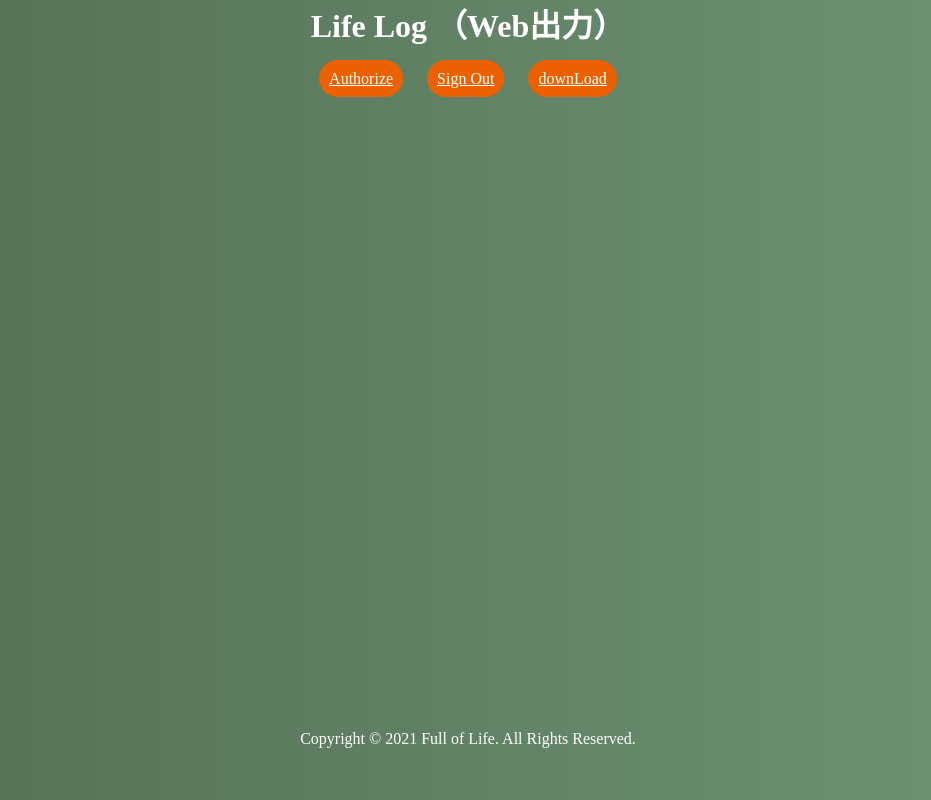
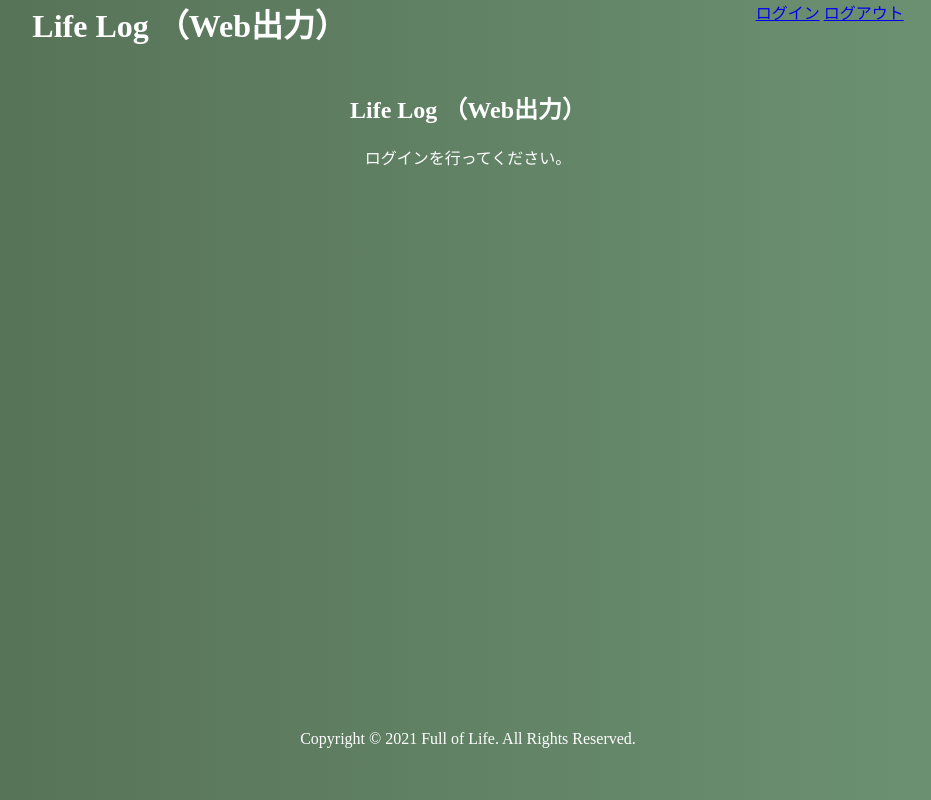
Before and after one commit to tomo1833/life_log_web, a Flask app: page / in a window 1280 px wide. Shown: the whole page, without its empty margins (172-1103 px from the left). Run offline with Flask 2, Linux system fonts and the light colour scheme; some libraries are stand-ins or nearby versions.

Commit message:
Immediately before release

```diff
--- a/server.py
+++ b/server.py
@@ -12,7 +12,11 @@ app = Flask(__name__)
 
 @app.route('/')
 def indexpage():
-    return render_template('index.html')
+
+    env_client_id = os.environ['CLIENT_ID']
+    env_api_key = os.environ['API_KEY']
+
+    return render_template('index.html', client_id=env_client_id, api_key=env_api_key)
 
 @app.route('/caldownload', methods=['POST'])
 def caldownload():
@@ -21,6 +25,7 @@ def caldownload():
     result = request.get_data()
     dec = json.loads(result)
 
+    # print(dec)
     # 日付取得
     today_time = datetime.datetime.now()
     today_date_str = today_time.strftime("%Y%m%d")
@@ -28,6 +33,7 @@ def caldownload():
     yesterday_date_str = (today_time - datetime.timedelta(days=1)).strftime("%Y%m%d")
 
     # 前日：ディレクトリ削除/当日：ディレクトリ作成
+    # TODO 削除は前日以前
     yestaday_directory_path = './' + yesterday_date_str
     today_directory_path = './' + today_date_str
     if (os.path.isdir(yestaday_directory_path)):
@@ -42,28 +48,42 @@ def caldownload():
     # Excel file copy.
     shutil.copy('./output.xlsx', new_file_full_path)
 
+    # WorkBookロード
     wb = openpyxl.load_workbook(new_file_full_path)
     sheet = wb['Sheet']
 
-    for dateIndex in range(calendar.monthrange(2021, 2)[0], calendar.monthrange(2021, 2)[1]):
+    # WorkBookセル書き込み
+    # 初期値
+    year = 2020
+    month = 1
+    last_data = dec[len(dec) - 1 ]
+    if 'requestdate' in last_data:
+        year = int(last_data['requestdate'][:4])
+        month = int(last_data['requestdate'][4:])
+
+    for dateIndex in range(calendar.monthrange(year, month)[0], calendar.monthrange(year, month)[1]):
         sheet['A' + str(dateIndex + 5) ] = dateIndex + 1
-        sheet['C' + str(dateIndex + 5) ] = datetime.date(2021, 2, dateIndex + 1).strftime('%a')
+        sheet['C' + str(dateIndex + 5) ] = datetime.date(year, month, dateIndex + 1).strftime('%a')
         for event in dec:
-            startTime = datetime.datetime.strptime(event['start']['dateTime'], '%Y-%m-%dT%H:%M:%S%z')
-            endTime = datetime.datetime.strptime(event['end']['dateTime'], '%Y-%m-%dT%H:%M:%S%z')
-            if dateIndex + 1 == startTime.day:
-                sheet['D' + str(dateIndex + 5) ] = '○'
-                sheet['E' + str(dateIndex + 5) ] = startTime.strftime('%H:%M')
-                sheet['F' + str(dateIndex + 5) ] = endTime.strftime('%H:%M')
+            if 'start' in event:
+                startTime = datetime.datetime.strptime(event['start']['dateTime'], '%Y-%m-%dT%H:%M:%S%z')
+                endTime = datetime.datetime.strptime(event['end']['dateTime'], '%Y-%m-%dT%H:%M:%S%z')
+                if dateIndex + 1 == startTime.day:
+                    sheet['D' + str(dateIndex + 5) ] = '○'
+                    sheet['E' + str(dateIndex + 5) ] = startTime.strftime('%H:%M')
+                    sheet['F' + str(dateIndex + 5) ] = endTime.strftime('%H:%M')
 
-    wb.save('newoutput.xlsx')
+    # WorkBook書き込み
+    wb.save(new_file_full_path)
 
+    # スプレットシートダウンロード
     XLSX_MIMETYPE = 'application/vnd.openxmlformats-officedocument.spreadsheetml.sheet'
     response = make_response()
     response.data = open(new_file_full_path, "rb").read()
     downloadFileName = 'new_file_name'
     response.headers['Content-Disposition'] = 'attachment; filename=' + downloadFileName
     response.mimetype = XLSX_MIMETYPE
+
     return response
 
 
--- a/static/css/main.css
+++ b/static/css/main.css
@@ -1,5 +1,9 @@
-body, header, footer, div, h1 {
-    padding:0;
+body,
+header,
+footer,
+div,
+h1 {
+    padding: 0;
     margin: 0;
 }
 
@@ -8,6 +12,22 @@ body, header, footer, div, h1 {
     width: 100vw;
     height: 100vh;
     text-align: center;
+}
+
+.container-header {
+    display: flex;
+    flex-direction: row;
+    justify-content: space-around;
+}
+
+.container-main {
+    align-items: center;
+    display: flex;
+    flex-direction: column;
+}
+
+.item-button {
+    padding: 10px;
 }
 
 header {
@@ -38,22 +58,34 @@ footer {
     bottom: 0;
 }
 
-.btn--orange,
-a.btn--orange {
-  width: 250px;
-  color: #fff;
-  background-color: #eb6100;
-  cursor:pointer;
-  padding: 10px;
-  margin: 10px;
+.btn--orange {
+    background-color: #eb6100;
+    border: none;
+    color: #fff;
+    margin: 10px;
+    padding: 10px;
+    width: 250px;
 }
 
-.btn--orange:hover,
-a.btn--orange:hover {
-  color: #fff;
-  background: #f56500;
+.btn--orange:hover {
+    background: #f56500;
+    color: #fff;
+    cursor: pointer;
 }
 
-a.btn--radius {
-   border-radius: 100vh;
+.btn--radius {
+    border-radius: 100vh;
 }
+
+text1 {
+    width: 100%;
+    padding: 10px 15px;
+    font-size: 16px;
+    border-radius: 3px;
+    border: 2px solid #ddd;
+    box-sizing: border-box;
+}
+
+#main-item {
+    display: none;
+}
--- a/templates/index.html
+++ b/templates/index.html
@@ -1,51 +1,71 @@
 <!DOCTYPE html>
 <html lang="jp">
-
     <head>
-  <meta charset="UTF-8">
-  <meta http-equiv="X-UA-Compatible" content="IE=edge">
-  <meta name="viewport" content="width=device-width, initial-scale=1.0">
+        <meta charset="UTF-8" />
+        <meta http-equiv="X-UA-Compatible" content="IE=edge" />
+        <meta name="viewport" content="width=device-width, initial-scale=1.0" />
         <title>Life Log （ファイル出力）</title>
-  <link rel="stylesheet" href="/static/css/main.css">
+        <link rel="stylesheet" href="/static/css/main.css" />
     </head>
 
     <body>
-
         <div class="container">
             <header>
+                <div class="container-header">
+                    <div class="item-header">
                         <h1>Life Log （Web出力）</h1>
+                    </div>
+                    <div class="item-nav">
+                        <a id="authorize_button" href="javascript:void(0);">ログイン</a>
+                        <a id="signout_button" href="javascript:void(0);">ログアウト</a>
+                    </div>
+                </div>
             </header>
+            <main>
+                <div class="container-main">
+                    <div class="item-logo">
+                        <h2>Life Log （Web出力）</h2>
+                        <p>ログインを行ってください。</p>
+                    </div>
+                    <div id="main-item">
+                        <div class="item-text">
+                            <p>年月を入力してdownloadボタンをクリックするとGoogle Calendarから勤務表を出力します。</p>
+                        </div>
+                        <div class="item-input">
+                            <label>
+                                年月(YYYYMM)：
+                                <input id="input-year-month" type="text" name="year_month" size="6" maxlength="6" />
+                            </label>
+                        </div>
+                        <div class="item-button">
+                            <button id="download_button" class="btn btn--orange btn--radius" onclick="listUpcomingEvents();">勤務表ダウンロード</button>
+                        </div>
+                    </div>
+                </div>
 
-    <main>
-      <!--Add buttons to initiate auth sequence and sign out-->
-      <div class="div-button">
-        <a id="authorize_button" href="javascript:void(0);" class="btn btn--orange btn--radius">Authorize</a>
-        <a id="signout_button" href="javascript:void(0);" class="btn btn--orange btn--radius">Sign Out</a>
-        <a id="download_button" href="javascript:void(0);" class="btn btn--orange btn--radius" onclick="listUpcomingEvents();">downLoad</a>
-
-        <pre id="content" style="white-space: pre-wrap;"></pre>
-      </div>
                 <script type="text/javascript">
                     // Client ID and API key from the Developer Console
-        var CLIENT_ID = 'XXXXX';
-        var API_KEY = 'XXXXX';
+                    let CLIENT_ID = "{{ client_id }}";
+                    let API_KEY = "{{ api_key }}";
 
                     // Array of API discovery doc URLs for APIs used by the quickstart
-        var DISCOVERY_DOCS = ["https://www.googleapis.com/discovery/v1/apis/calendar/v3/rest"];
+                    let DISCOVERY_DOCS = ["https://www.googleapis.com/discovery/v1/apis/calendar/v3/rest"];
 
                     // Authorization scopes required by the API; multiple scopes can be
                     // included, separated by spaces.
-        var SCOPES = "https://www.googleapis.com/auth/calendar.readonly";
+                    let SCOPES = "https://www.googleapis.com/auth/calendar.readonly";
 
-        var authorizeButton = document.getElementById('authorize_button');
-        var signoutButton = document.getElementById('signout_button');
-        var downloadButton = document.getElementById('download_button');
+                    let authorize_button = document.getElementById("authorize_button");
+                    let download_button = document.getElementById("download_button");
+                    let signout_button = document.getElementById("signout_button");
+                    let main_item = document.getElementById("main-item");
 
                     /**
                      *  On load, called to load the auth2 library and API client library.
                      */
                     function handleClientLoad() {
-          gapi.load('client:auth2', initClient);
+                        gapi.load("client:auth2", initClient);
+                        document.getElementById("input-year-month").value = "202103";
                     }
 
                     /**
@@ -53,22 +73,26 @@
                      *  listeners.
                      */
                     function initClient() {
-          gapi.client.init({
+                        gapi.client
+                            .init({
                                 apiKey: API_KEY,
                                 clientId: CLIENT_ID,
                                 discoveryDocs: DISCOVERY_DOCS,
-            scope: SCOPES
-          }).then(function () {
+                                scope: SCOPES,
+                            })
+                            .then(
+                                function () {
                                     // Listen for sign-in state changes.
                                     gapi.auth2.getAuthInstance().isSignedIn.listen(updateSigninStatus);
 
                                     // Handle the initial sign-in state.
                                     updateSigninStatus(gapi.auth2.getAuthInstance().isSignedIn.get());
-            authorizeButton.onclick = handleAuthClick;
-            signoutButton.onclick = handleSignoutClick;
-          }, function (error) {
-            appendPre(JSON.stringify(error, null, 2));
-          });
+                                    authorize_button.onclick = handleAuthClick;
+                                    signout_button.onclick = handleSignoutClick;
+                                },
+
+                                function (error) {}
+                            );
                     }
 
                     /**
@@ -77,12 +101,14 @@
                      */
                     function updateSigninStatus(isSignedIn) {
                         if (isSignedIn) {
-            authorizeButton.style.display = 'none';
-            signoutButton.style.display = 'block';
-            downloadButton.style.display = 'block';
+                            authorize_button.style.display = "none";
+                            download_button.style.display = "";
+                            signout_button.style.display = "block";
+                            main_item.style.display = "block";
                         } else {
-            authorizeButton.style.display = 'block';
-            signoutButton.style.display = 'none';
+                            authorize_button.style.display = "block";
+                            signout_button.style.display = "none";
+                            main_item.style.display = "none";
                         }
                     }
 
@@ -108,22 +134,15 @@
                     }
 
                     /**
-         * Append a pre element to the body containing the given message
-         * as its text node. Used to display the results of the API call.
                      *
-         * @param {string} message Text to be placed in pre element.
                      */
-        function appendPre(message) {
-          var pre = document.getElementById('content');
-          var textContent = document.createTextNode(message + '\n');
-          pre.appendChild(textContent);
+                    function s2ab(s) {
+                        let buf = new ArrayBuffer(s.length);
+                        let view = new Uint8Array(buf);
+                        for (var i = 0; i != s.length; ++i) {
+                            view[i] = s.charCodeAt(i) & 0xff;
+                            return buf;
                         }
-
-        function s2ab(s) {
-          var buf = new ArrayBuffer(s.length);
-          var view = new Uint8Array(buf);
-          for (var i = 0; i != s.length; ++i) view[i] = s.charCodeAt(i) & 0xFF;
-          return buf;
                     }
 
                     /**
@@ -132,43 +151,41 @@
                      * appropriate message is printed.
                      */
                     function listUpcomingEvents() {
-          gapi.client.calendar.events.list({
-            'calendarId': 'primary',
-            'timeMin': (new Date(new Date().setDate(1))).toISOString(),
-            'showDeleted': false,
-            'singleEvents': true,
-            'maxResults': 50,
-            'orderBy': 'startTime',
-            'q': '仕事'
-          }).then(function (response) {
-            var events = response.result.items;
-            console.log('-------------->');
-            console.log(JSON.stringify(events));
-            console.log(typeof (JSON.stringify(events)));
+                        let year_month = document.getElementById("input-year-month").value;
+                        let year = year_month.substr(0, 4);
+                        let month = year_month.substr(4, 2);
 
-
-            appendPre('Upcoming events:');
-
+                        gapi.client.calendar.events
+                            .list({
+                                calendarId: "primary",
+                                timeMin: new Date(year, month - 1).toISOString(),
+                                showDeleted: false,
+                                singleEvents: true,
+                                maxResults: 50,
+                                orderBy: "startTime",
+                                q: "仕事",
+                            })
+                            .then(function (response) {
+                                let events = response.result.items;
 
                                 if (events.length > 0) {
-              for (i = 0; i < events.length; i++) {
-                var event = events[i];
-                var start = event.start.dateTime;
-                var end = event.end.dateTime;
-
-                appendPre(event.summary + ' (' + start + ')' + ' (' + end + ')')
-              }
+                                    events.push({ requestdate: year_month });
                                     let xhr = new XMLHttpRequest();
-              xhr.open('POST', 'http://localhost:5000/caldownload', true);
-              xhr.responseType = 'blob';
+                                    xhr.open("POST", "http://localhost:5000/caldownload", true);
+                                    xhr.responseType = "blob";
 
                                     xhr.onload = function (e) {
                                         if (this.status == 200) {
-                  var blob = this.response;
+                                            let blob = this.response;
                                             //aタグの生成
-                  var a = document.createElement("a");
+                                            let a = document.createElement("a");
                                             //レスポンスからBlobオブジェクト＆URLの生成
-                  var blobUrl = window.URL.createObjectURL(new Blob([blob], { type: 'application/vnd.openxmlformats-officedocument.spreadsheetml.sheet' }));
+                                            let blobUrl = window.URL.createObjectURL(
+                                                new Blob([blob], {
+                                                    type: "application/vnd.openxmlformats-officedocument.spreadsheetml.sheet",
+                                                })
+                                            );
+
                                             //上で生成したaタグをアペンド
                                             document.body.appendChild(a);
                                             a.style = "display: none";
@@ -178,24 +195,25 @@
                                             a.download = "output.xlsx";
                                             //クリックイベント発火
                                             a.click();
-
                                         }
                                     };
+
                                     xhr.send(JSON.stringify(events));
                                 } else {
-              appendPre('No upcoming events found.');
                                 }
                             });
                     }
-
                 </script>
 
-      <script async defer src="https://apis.google.com/js/api.js" onload="this.onload=function(){};handleClientLoad()" onreadystatechange="if (this.readyState === 'complete') this.onload()">
-      </script>
+                <script
+                    async
+                    defer
+                    src="https://apis.google.com/js/api.js"
+                    onload="this.onload=function(){};handleClientLoad()"
+                    onreadystatechange="if (this.readyState === 'complete') this.onload()"
+                ></script>
             </main>
             <footer>Copyright © 2021 Full of Life. All Rights Reserved.</footer>
         </div>
-
     </body>
-
 </html>
```
Also changed, not shown: README.md, 2 other files. Lines whose indentation alone changed are shown as unchanged.
